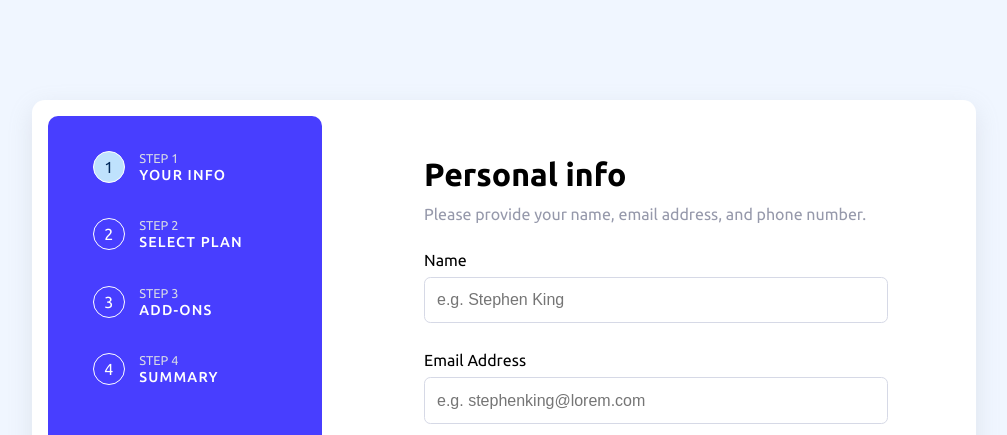
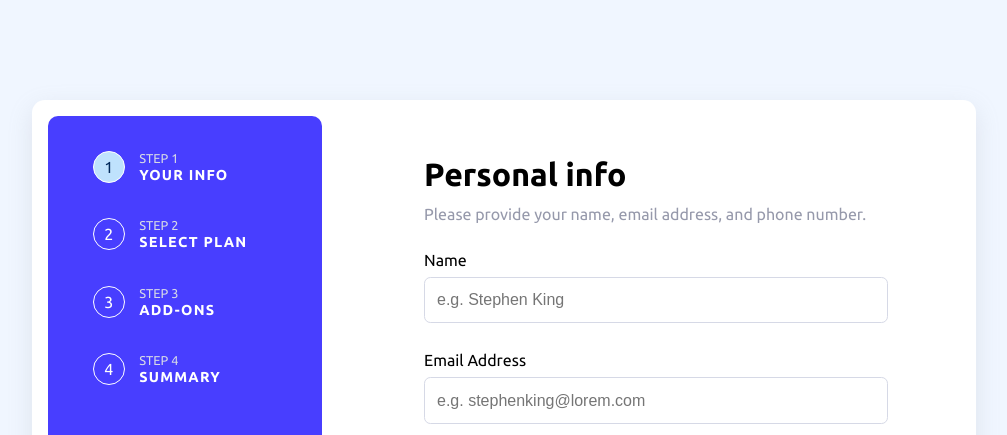
Before and after one commit to hqz3/fem-multi-step-form, a React (Vite) app: page / in a window 1280 px wide. Shown: the top 435 px of the page, without its empty margins (136-1143 px from the left). Built offline with nearby package versions, Linux system fonts and the light colour scheme.

Commit message:
Change element tag

```diff
--- a/src/components/Sidebar.tsx
+++ b/src/components/Sidebar.tsx
@@ -22,15 +22,15 @@ export const Sidebar = () => {
       {steps.map((step, index) => {
         return (
           <div className={style.step__container} key={step.number}>
-            <p
+            <div
               className={`${style.step__number} ${
                 index === currentStep ? style.step__selected : ""
               }`}
             >
               {step.number}
-            </p>
+            </div>
             <p className={style.step__title}>{step.title}</p>
-            <p className={style.step__description}>{step.description}</p>
+            <h2 className={style.step__description}>{step.description}</h2>
           </div>
         );
       })}
--- a/src/styles/Sidebar.module.css
+++ b/src/styles/Sidebar.module.css
@@ -68,7 +68,6 @@
 
 .step__description {
   font-size: 0.9rem;
-  font-weight: 500;
   letter-spacing: 0.075rem;
 }
 
```
